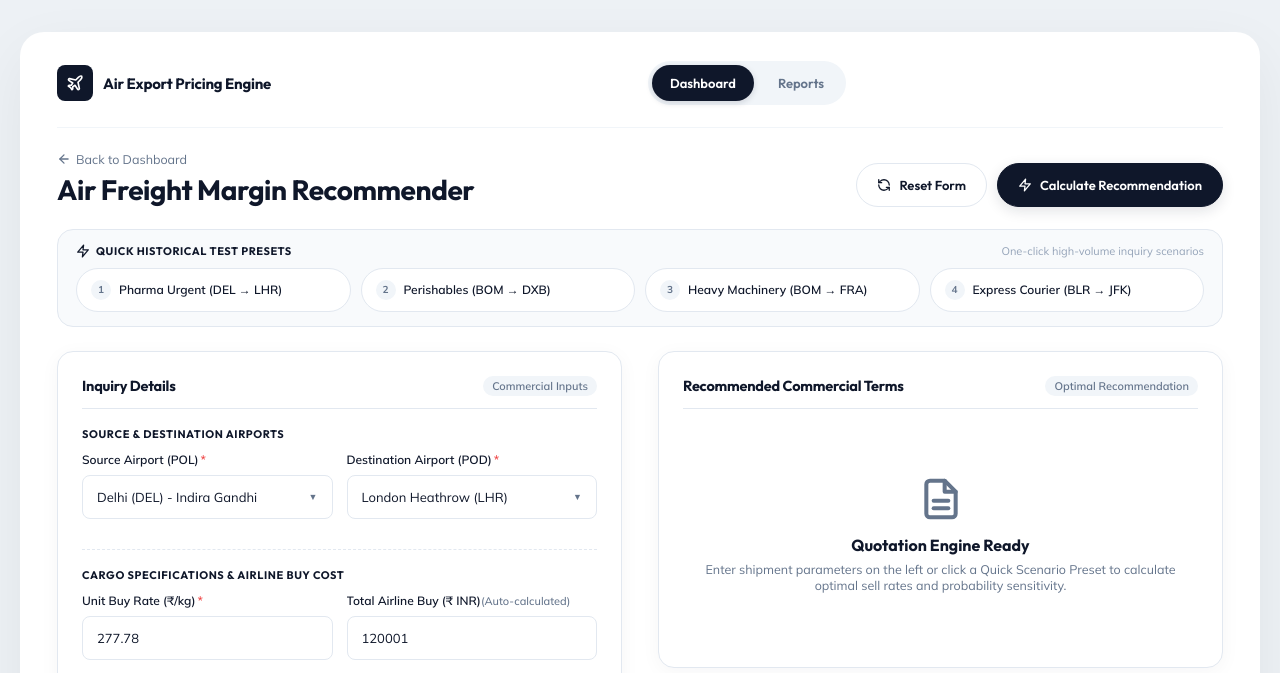
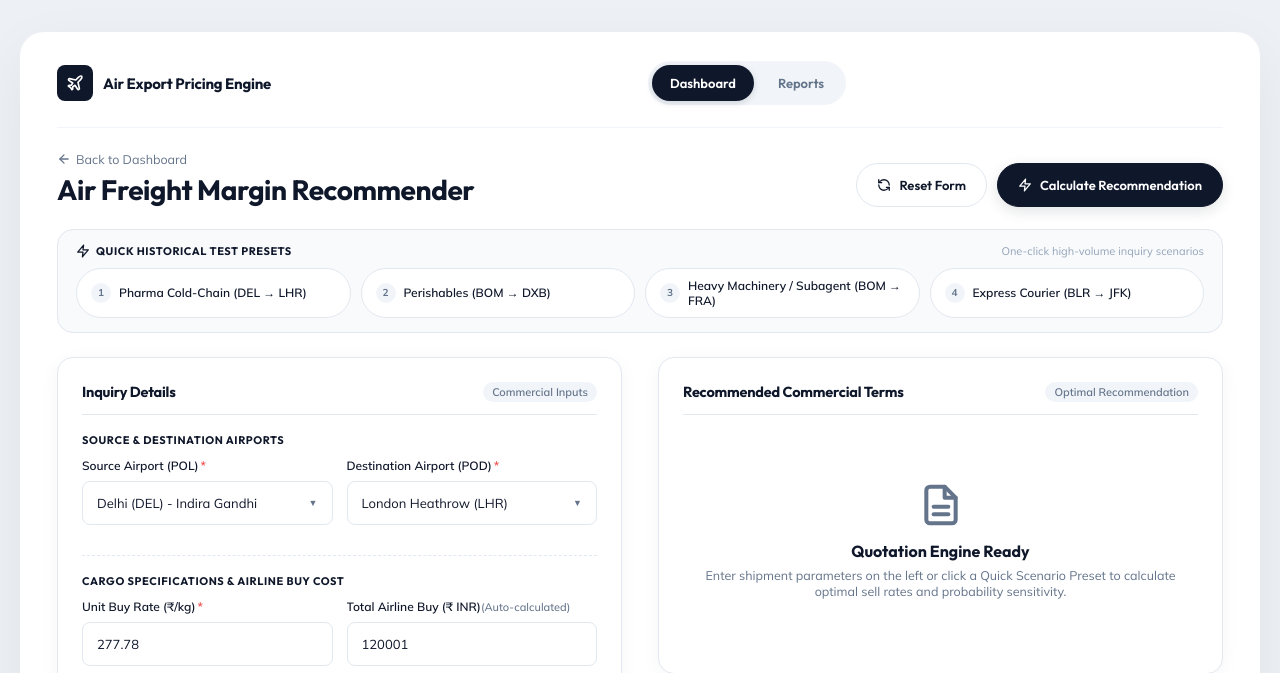
Before and after one commit to DevAI-DeepakJFLL/jfll-pricing-engine, a Flask app: page / in a window 1280 px wide. Shown: the top 673 px of the page. Run offline with Flask 3, Linux system fonts and the light colour scheme; parts of the project's set-up code (start-up, migrations or seed data) failed here and were passed over.

Commit message:
feat(ui): update test presets with forwarder accounts and remove all Cloudflare tunnel scripts

```diff
--- a/src/templates/index.html
+++ b/src/templates/index.html
@@ -296,6 +296,15 @@
             background: var(--pill-dark);
             color: #ffffff;
         }
+        .preset-chip-btn.active {
+            background: var(--pill-dark);
+            color: #ffffff;
+            border-color: var(--pill-dark);
+        }
+        .preset-chip-btn.active .preset-num-badge {
+            background: rgba(255, 255, 255, 0.2);
+            color: #ffffff;
+        }
         .preset-num-badge {
             width: 20px;
             height: 20px;
@@ -1056,19 +1065,19 @@
             <span style="font-size: 11px; color: var(--text-light);">One-click high-volume inquiry scenarios</span>
         </div>
         <div class="presets-grid-row">
-            <button type="button" class="preset-chip-btn" onclick="applyPreset('pharma_uk')">
+            <button type="button" id="preset_btn_pharma_uk" class="preset-chip-btn" onclick="applyPreset('pharma_uk')">
                 <span class="preset-num-badge">1</span>
-                <span>Pharma Urgent (DEL → LHR)</span>
+                <span>Pharma Cold-Chain (DEL → LHR)</span>
             </button>
-            <button type="button" class="preset-chip-btn" onclick="applyPreset('perishable_uae')">
+            <button type="button" id="preset_btn_perishable_uae" class="preset-chip-btn" onclick="applyPreset('perishable_uae')">
                 <span class="preset-num-badge">2</span>
                 <span>Perishables (BOM → DXB)</span>
             </button>
-            <button type="button" class="preset-chip-btn" onclick="applyPreset('heavy_subagent')">
+            <button type="button" id="preset_btn_heavy_subagent" class="preset-chip-btn" onclick="applyPreset('heavy_subagent')">
                 <span class="preset-num-badge">3</span>
-                <span>Heavy Machinery (BOM → FRA)</span>
+                <span>Heavy Machinery / Subagent (BOM → FRA)</span>
             </button>
-            <button type="button" class="preset-chip-btn" onclick="applyPreset('courier_us')">
+            <button type="button" id="preset_btn_courier_us" class="preset-chip-btn" onclick="applyPreset('courier_us')">
                 <span class="preset-num-badge">4</span>
                 <span>Express Courier (BLR → JFK)</span>
             </button>
@@ -1566,7 +1575,8 @@
         pharma_uk: {
             origin: "Indira Gandhi International Airport",
             dest: "Heathrow Apt/London",
-            buy: "185000",
+            customer_company: "SUN PHARMA LABORATORIES",
+            buy: "176000",
             gross_wt: "320",
             dim_l: "100", dim_w: "80", dim_h: "100", dim_pcs: "2",
             client: "Shipper / Consignee",
@@ -1574,13 +1584,14 @@
             commodity: "Pharmaceuticals",
             incoterms: "CIF",
             frequency: "10",
-            revision: "0",
+            revision: "1",
             branch: "Delhi"
         },
         perishable_uae: {
             origin: "Chhatrapati Shivaji Maharaj International Airport",
             dest: "Dubai",
-            buy: "75000",
+            customer_company: "ALLANA SONS PRIVATE LIMITED",
+            buy: "78000",
             gross_wt: "1200",
             dim_l: "120", dim_w: "80", dim_h: "90", dim_pcs: "8",
             client: "Shipper / Consignee",
@@ -1594,6 +1605,7 @@
         heavy_subagent: {
             origin: "Chhatrapati Shivaji Maharaj International Airport",
             dest: "Frankfurt am Main",
+            customer_company: "UNIVERSAL CLEARING AND FORWARDING",
             buy: "320000",
             gross_wt: "2400",
             dim_l: "150", dim_w: "120", dim_h: "130", dim_pcs: "6",
@@ -1601,22 +1613,23 @@
             vertical: "Air Export Forwarding",
             commodity: "Engineering & Machinery",
             incoterms: "FOB",
-            frequency: "3",
+            frequency: "10",
             revision: "2",
             branch: "Mumbai"
         },
         courier_us: {
             origin: "Bangalore",
             dest: "John F. Kennedy Apt/New York",
-            buy: "45000",
+            customer_company: "BLR LOGISTICS OVERSEAS",
+            buy: "45500",
             gross_wt: "65",
             dim_l: "60", dim_w: "50", dim_h: "40", dim_pcs: "2",
             client: "Overseas Agent",
             vertical: "Courier",
             commodity: "Courier",
             incoterms: "FOB",
-            frequency: "10",
-            revision: "0",
+            frequency: "3",
+            revision: "1",
             branch: "Bangalore"
         }
     };
@@ -1731,12 +1744,18 @@
     });
 
     function applyPreset(key) {
+        document.querySelectorAll('.preset-chip-btn').forEach(btn => btn.classList.remove('active'));
+        const activeBtn = document.getElementById(`preset_btn_${key}`);
+        if (activeBtn) activeBtn.classList.add('active');
+
         const p = PRESET_DATA[key];
         if (!p) return;
         setDimUnit('cm');
         setWeightMode('dims');
         setSearchableValue('origin', p.origin);
         setSearchableValue('dest', p.dest);
+        const custEl = document.getElementById('customer_company');
+        if (custEl) custEl.value = p.customer_company || '';
         document.getElementById('buy').value = p.buy;
         document.getElementById('gross_wt').value = p.gross_wt;
         document.getElementById('dim_l').value = p.dim_l;
@@ -1756,6 +1775,7 @@
     }
 
     function resetFormForNewQuote() {
+        document.querySelectorAll('.preset-chip-btn').forEach(btn => btn.classList.remove('active'));
         setDimUnit('cm');
         document.getElementById('buy').value = '';
         const unitEl = document.getElementById('unit_buy');
```
Also changed, not shown: 1 other file.
